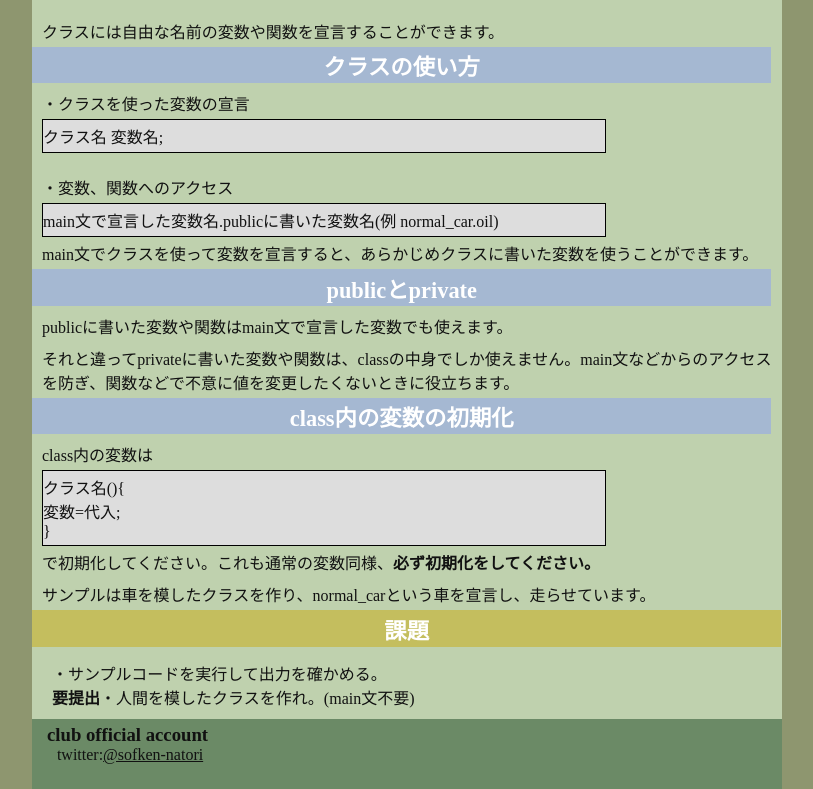
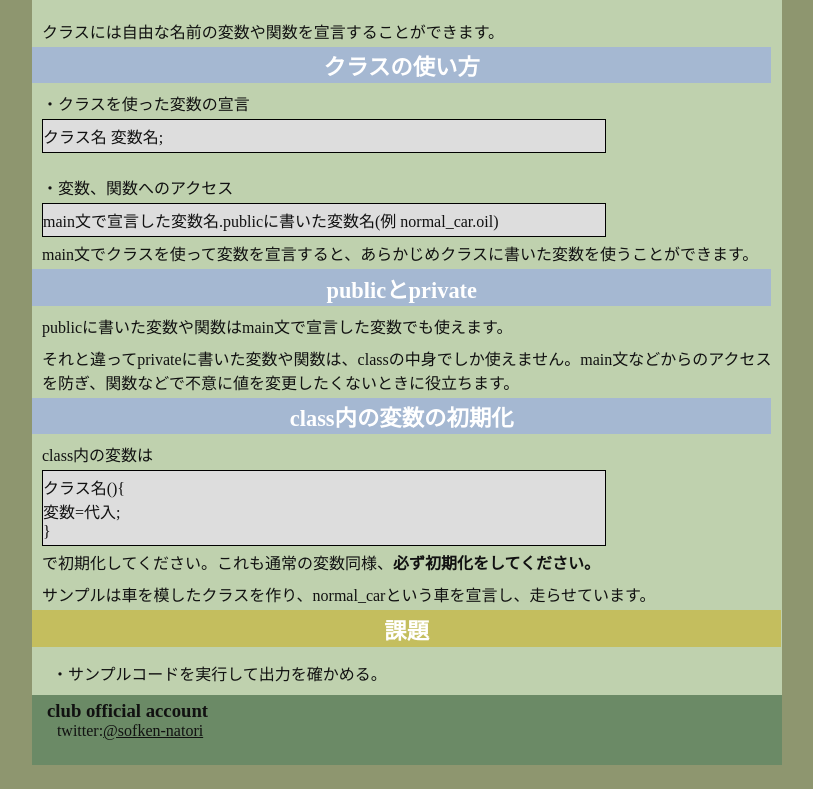
Before and after one commit to namunamusuzuki/namunamusuzuki.github.io, a plain HTML site: page nine.html in a window 1280 px wide. Shown: the part 737-1526 px from the top of the page, without its empty margins (233-1046 px from the left). After the commit the page ends 1502 px from the top, so only its background shows below. Drawn offline with nearby package versions, Linux system fonts and the light colour scheme; a script that the page names is missing.

Commit message:
Update nine.html

```diff
--- a/nine.html
+++ b/nine.html
@@ -113,7 +113,7 @@
             <h5>課題</h5>
             <ul>
                 <li>・サンプルコードを実行して出力を確かめる。</li>
-                <li><strong>要提出</strong>・人間を模したクラスを作れ。(main文不要)</li>
+
             </ul>
 
         </main>
```
